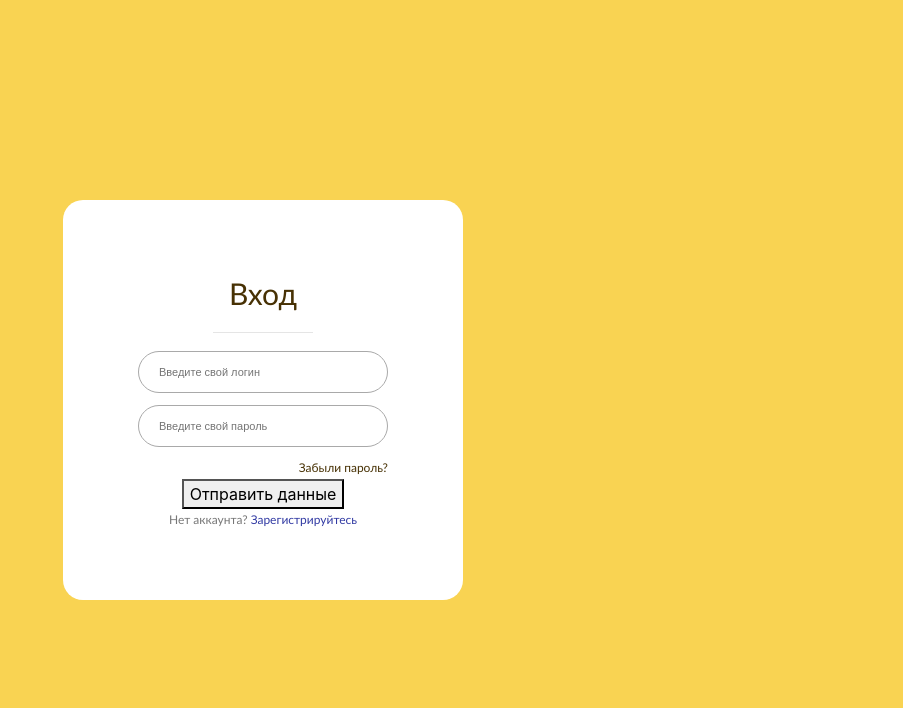
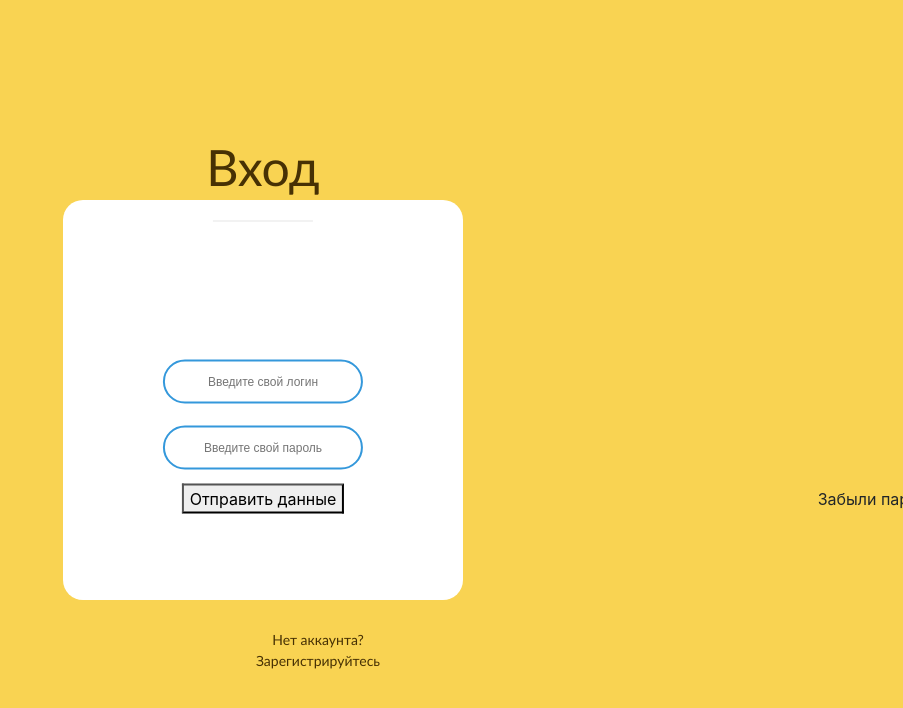
Before and after one commit to BossNumber1/hihell, a React (Create React App) app: page / in a window 1280 px wide. Shown: the top 708 px of the page, without its empty margins (377-1280 px from the left). Built offline with nearby package versions, Linux system fonts and the light colour scheme; the HTML template or start-up script is replaced by a standard one.

Commit message:
изменены стили проекта под улучшенные формы, убраны лишние комментарии - наведён частичный порядок в файле

```diff
--- a/src/Main.css
+++ b/src/Main.css
@@ -1,23 +1,36 @@
 body{
     margin: 0px;
     padding: 0px;
-    /* background-image: url(BG.jpg); */
+    /* background-image: url(/img/avaExe); */
     background-color: #f9d352;
-    /* background-color:  #cfcfcf; */
     background-size: 100% 100%;
 }
+
+/* @font-face {
+    font-family: TemplateGothic;
+    src: url(17556.ttf);
+} */
+
 #main2,#signUpForm{
     height: 400px;
     width: 400px;
     background-color: white;
     /* box-shadow: 0 0 0 30px rgba(255,255,255,.2); */
-    /* border-radius: 50%; */
     border-radius: 5%;
     position: fixed;
     top:50%;
     left: 50%;
     transform: translate(-50%,-50%) rotateY(0deg);
 }
+
+#main2 input[type=text] {
+    margin-top: 120px;
+}
+
+#signUpForm input[type=text] {
+    margin-top: 90px;/*120*/
+}
+
 table{
     position: absolute;
     top:50%;
@@ -26,63 +39,111 @@ table{
 }
 #title{
     font-family: calibri;
-    font-size: 30px;
+    font-size: 50px;
     color: #473104;
-    /* color:#222; */
     text-align: center;
+    margin-bottom: 7px;
 }
-/* hr{
-    margin: 5px auto;
-    padding: 0px;
-} */
-/* #signUpForm hr{
-    margin: 5px auto;
-    /* margin-right: 1px; */
-    /* width: 180px;
-    padding: 0px;
-} */
+
 input[type=text],input[type=password],input[type=email]{
-    height: 5px;/*35*/
-    width: 250px;
+    height: 5px;
     font-family: sans-serif;
-    font-size: 11px;
-    border-radius: 35px;
-    border: none;
+    font-size: 12px;
     outline: none;
-    border: 1px solid darkgray;
-    margin-bottom: 10px;
     padding: 20px;
+    color: #473104;
+    /*background: none;*/
+    display: block;
+    margin: 10px auto;
+    text-align: center;
+    border: 2px solid #3498db;
+    width: 200px;
+    border-radius: 24px;
+    transition: 0.01s;
 }
-#frt{
-    font-family: calibri;
+
+input[type = "text"]:focus, input[type = "password"]:focus {
+    width: 280px;
     color: #473104;
-    /* color:#222; */
-    font-size: 12px;
+    border-color: #19bb34d8;
 }
+
+input[type = "text"]:hover, input[type = "password"]:hover {
+    /* background: #04fb2da2;  */
+    border: 2px solid #19bb34d8;
+    transition: 1s;
+    cursor: pointer;
+}
+
 #signInBtn,#signUpBtn{
     height: 35px;
-    width: 250px;
+    width: 150px;
+    font-family: calibri;
+    font-size: 14px;
+    font-weight: 600;
+    color: #473104;
+    line-height: 0px;
+    /* outline: none; */
+    padding: 20px;
+
+        /*background: none;*/
+        display: block;
+        margin: 10px auto;
+        text-align: center;
+        border: 2px solid #f9d352;
+
+        background-color: white;
+        border-radius: 24px;
+        transition: 1s;
+        cursor: pointer;
+}
+
+#signInBtn {
+    margin-left: -10px;
+    margin-top: 277px;
+}
+
+#signUpBtn {
+    margin-left: -10px;
+    margin-top: 270px;/*300*/
+}
+
+#signInBtn:hover, #signUpBtn:hover {
+    background: #f9d352;
+}
+
+#signUpMsg{
+    margin-top: 113px;
+    margin-left: 110px;
     font-family: calibri;
     font-size: 14px;
     color: #473104;
-    /* color:white; */
-    line-height: 0px;
-    border: none;
-    outline: none;
-    background-color: #f9d352;
-    /* background-color: #FF5B3F; */
-    border-radius: 35px;
-    padding: 20px;
-    cursor: pointer;
 }
-#signUpMsg,#signInMsg{
+
+#signInMsg {
+    margin-top: 83px;
+    margin-left: 135px;
     font-family: calibri;
-    font-size: 12px;
-    color:#777;
+    font-size: 14px;
+    color: #473104;
 }
-a{
-    color:#313AA3;
+
+a {
+    font-family: calibri;
+    margin-top: 3px;
+    font-size: 14px;
+    color: #473104;
 }
+
+#frt {
+    display: inline-block;
+    position: fixed;
+    margin-top: 0px;
+    margin-left: 220px;
+    width: 350px;
+    padding: 5px;
+}
+
 #main2{
     -webkit-backface-visibility:hidden;
     -webkit-animation-duration:2s;
```
